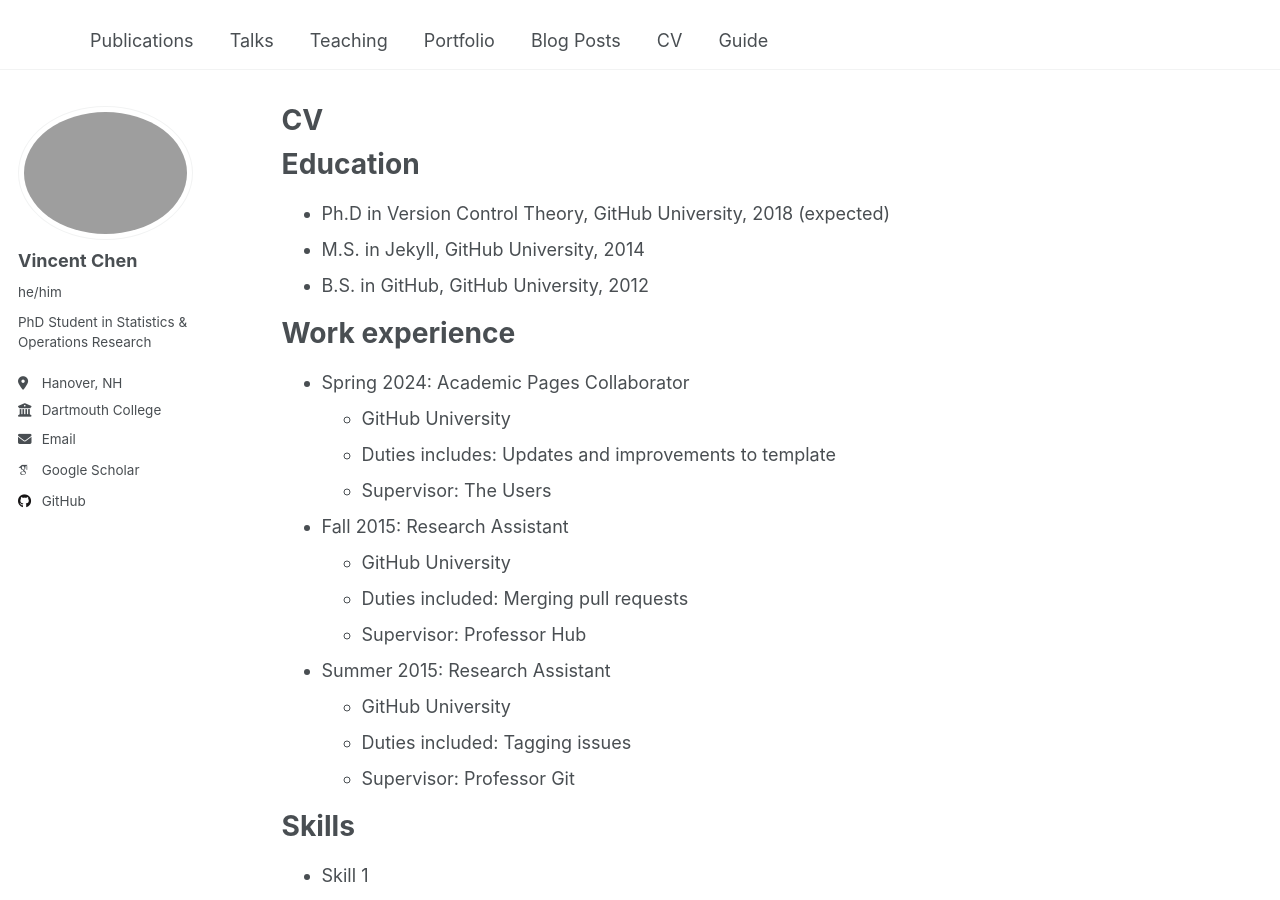
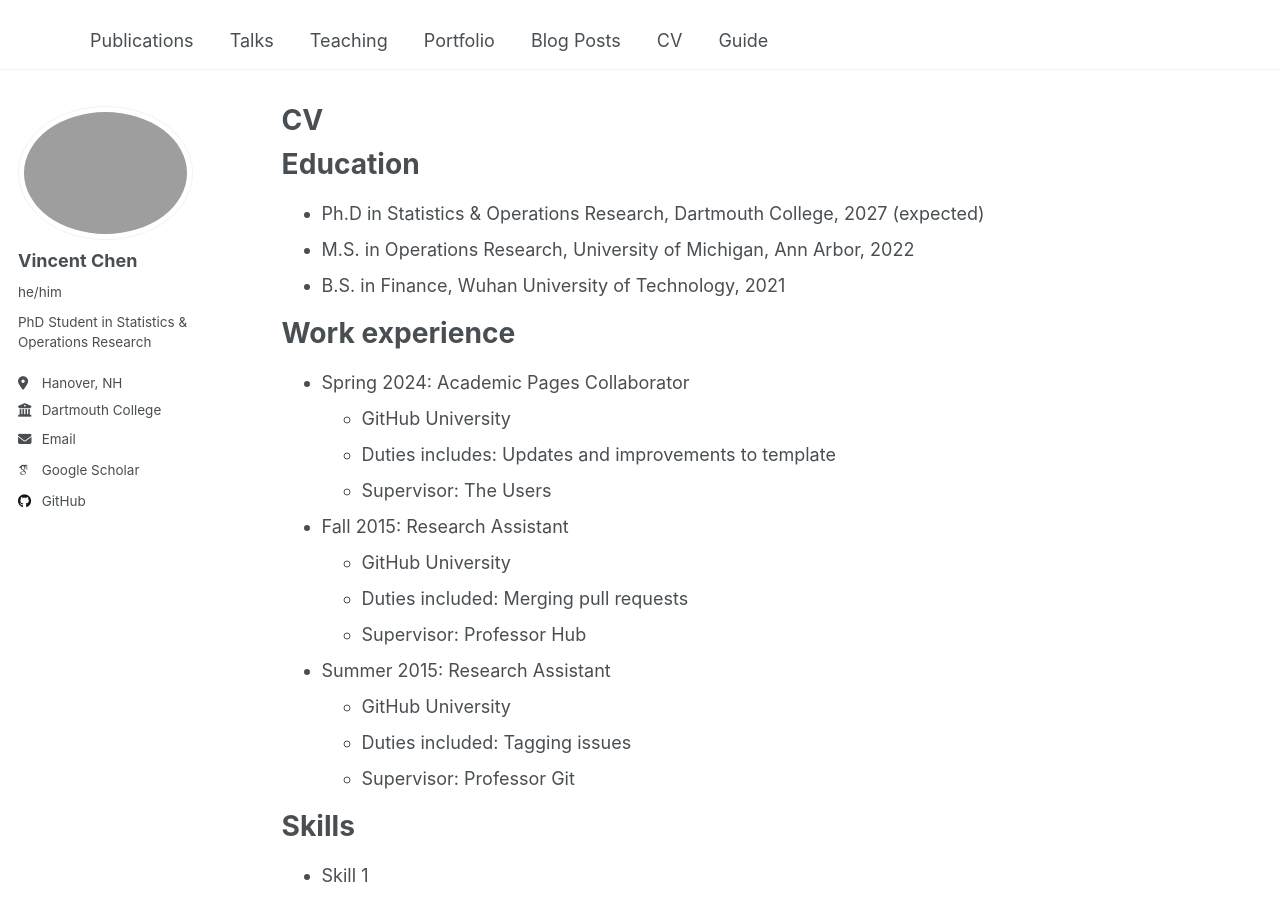
Before and after one commit to VincctsentChen/VincctsentChen.github.io, a Jekyll site: the page built from _pages/cv.md, in a window 1280 px wide and 900 px high. Built offline with Jekyll 4.4.1, drawn with Linux system fonts in a browser that asks for light colours; some web fonts are replaced.

Commit message:
Update cv.md

```diff
--- a/_pages/cv.md
+++ b/_pages/cv.md
@@ -11,9 +11,9 @@ redirect_from:
 
 Education
 ======
-* Ph.D in Version Control Theory, GitHub University, 2018 (expected)
-* M.S. in Jekyll, GitHub University, 2014
-* B.S. in GitHub, GitHub University, 2012
+* Ph.D in Statistics & Operations Research, Dartmouth College, 2027 (expected)
+* M.S. in Operations Research, University of Michigan, Ann Arbor, 2022
+* B.S. in Finance, Wuhan University of Technology, 2021
 
 Work experience
 ======
```
